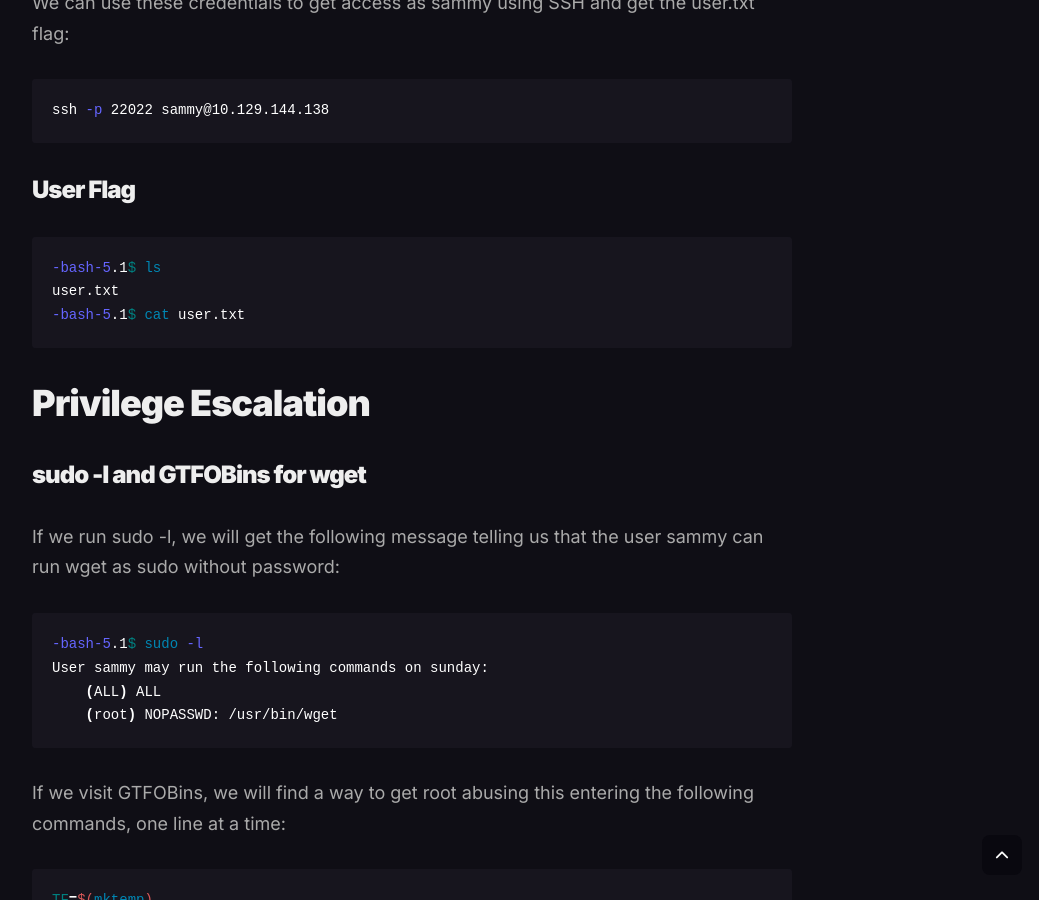
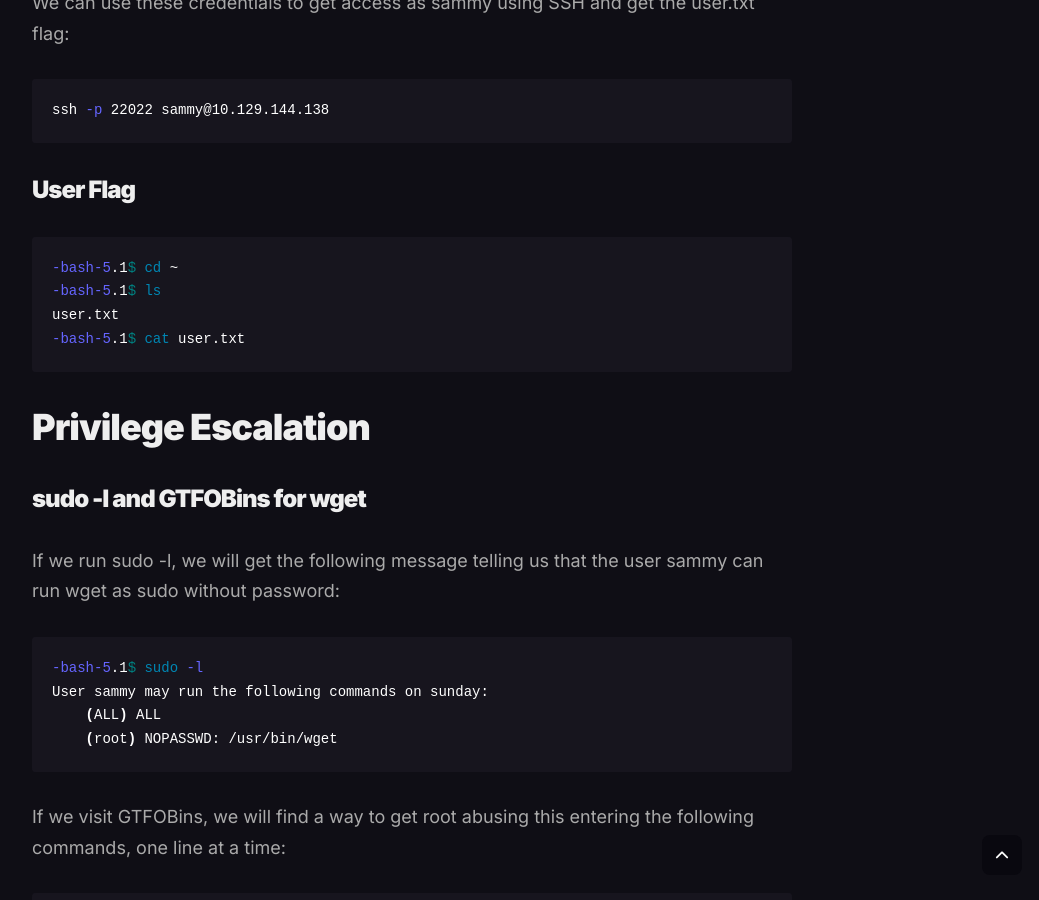
Before and after one commit to Vorkharium/vorkharium.github.io, a Jekyll site: the page built from _posts/2024-11-04-HTB-Sunday-Write-up.md, in a window 1280 px wide and 900 px high, scrolled down 7250 px. Shown: the whole window, without its empty margins (228-1267 px from the left). Built offline with Jekyll 4.4.1, drawn with Linux system fonts in a browser that asks for light colours.

Commit message:
Update 2024-11-04-HTB-Sunday-Write-up.md

````diff
--- a/_posts/2024-11-04-HTB-Sunday-Write-up.md
+++ b/_posts/2024-11-04-HTB-Sunday-Write-up.md
@@ -220,6 +220,7 @@ ssh -p 22022 sammy@10.129.144.138
 ```
 ### User Flag
 ```shell
+-bash-5.1$ cd ~
 -bash-5.1$ ls
 user.txt
 -bash-5.1$ cat user.txt
````
